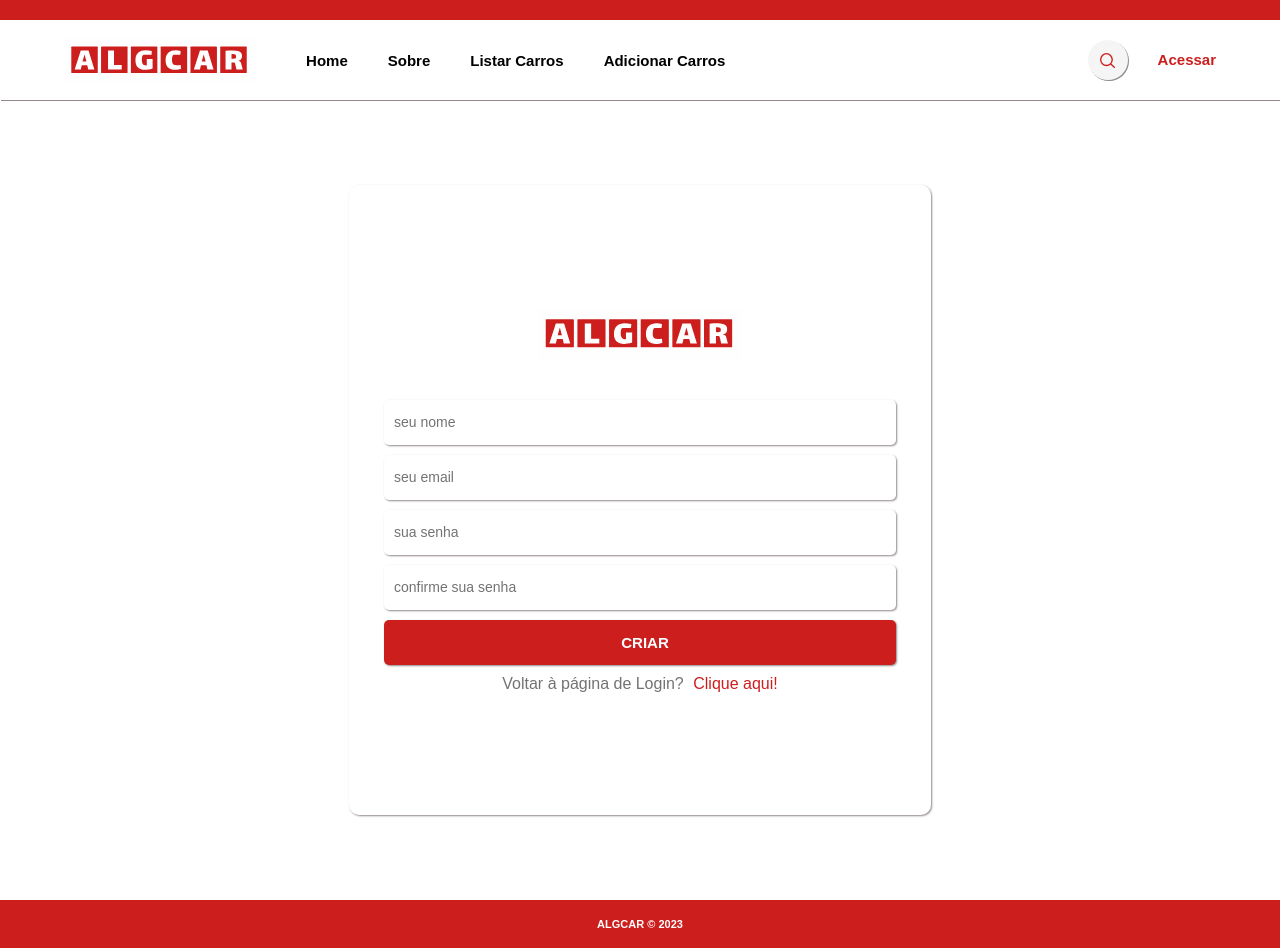
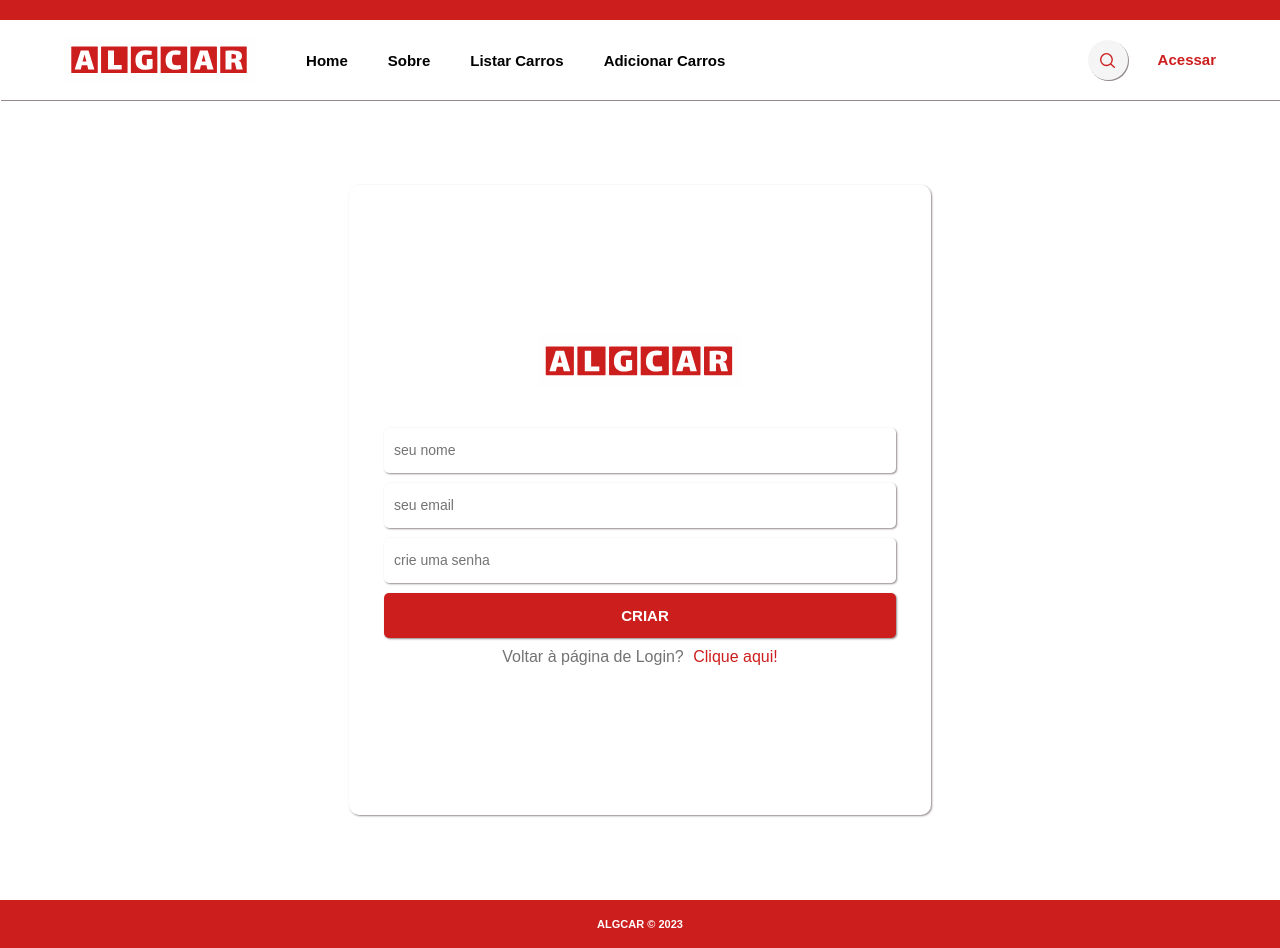
Before and after one commit to JoseCMessias/alg-car, a React (Vite) app in the folder algCar/: page /cadastro in a window 1280 px wide. Built offline with nearby package versions, Linux system fonts and the light colour scheme.

Commit message:
Criando conta localStorage

```diff
--- a/algCar/src/pages/Cadastro/Cadastro.jsx
+++ b/algCar/src/pages/Cadastro/Cadastro.jsx
@@ -2,8 +2,18 @@ import React, { useState } from 'react';
 import './Cadastro.css';
 import {Link} from 'react-router-dom';
 import logoImg from '../../assets/logo.svg';
+import {useNavigate} from 'react-router-dom';
 
 export const Cadastro = () => {
+  const navigate = useNavigate();
+
+  const [usuario, setUsuario] = useState({ nomeUsuario: '', emailUsuario: '', senhaUsuario: ''})
+
+  const handleCriarConta = (e) => {
+    e.preventDefault()
+    localStorage.setItem('usuario', JSON.stringify(usuario));
+    navigate('/login');
+  }
 
   return (
     <div>
@@ -12,13 +22,16 @@ export const Cadastro = () => {
 
         <img src={logoImg} alt="imagem da logo" />
 
-          <form>
+          <form onSubmit={handleCriarConta}>
+
             <div className="inputs-cadastro">
               <input
                   type="text"
                   name="name"
                   placeholder="seu nome"
                   autoFocus
+                  value={usuario.nomeUsuario}
+                  onChange={(e) => setUsuario({ ...usuario, nomeUsuario: e.target.value })}
                   required
               />
             </div>
@@ -29,6 +42,8 @@ export const Cadastro = () => {
                   name="email"
                   placeholder="seu email"
                   autoFocus
+                  value={usuario.emailUsuario}
+                  onChange={(e) => setUsuario({ ...usuario, emailUsuario: e.target.value })}
                   required
               />
             </div>
@@ -37,21 +52,14 @@ export const Cadastro = () => {
               <input
                   type="password"
                   name="senha"
-                placeholder="sua senha"
+                  placeholder="crie uma senha"
+                  value={usuario.senhaUsuario}
+                  onChange={(e) => setUsuario({ ...usuario, senhaUsuario: e.target.value })}
                   required
               />
             </div>
 
-            <div className="inputs-cadastro">
-              <input
-                type="password"
-                name="senhaConfirme"
-                placeholder="confirme sua senha"
-                required
-              />
-            </div>
-
-            <input type="submit" value="Criar" />
+            <input type="submit" value="Criar" onClick={handleCriarConta}/>
           </form>
 
           <p>
```
Lines whose indentation alone changed are shown as unchanged.
